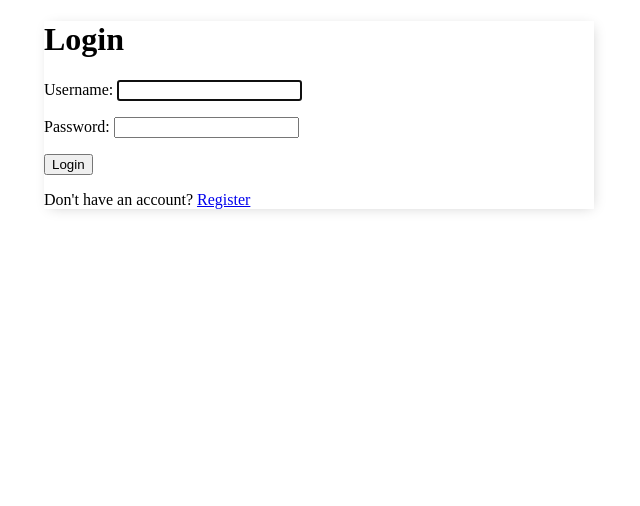
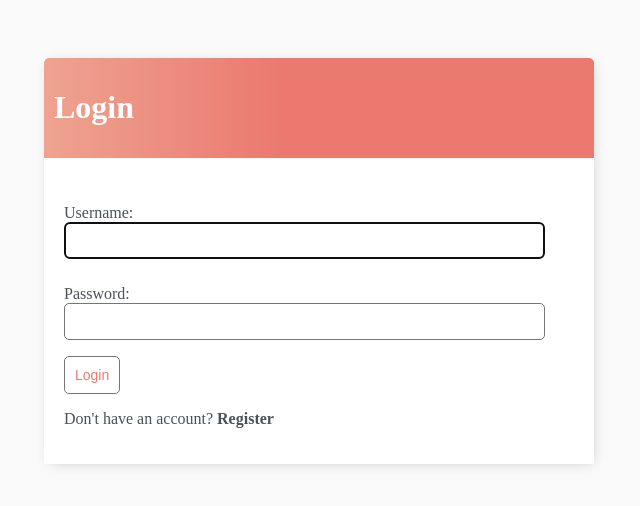
Before and after one commit to Rukaiya/todo-list, a Django app: page /tasks/login/ in a window 1280 px wide. Shown: the top 506 px of the page, without its empty margins (321-961 px from the left). Run offline with Django 4.2, Linux system fonts and the light colour scheme.

Commit message:
css completed

```diff
--- a/templates/tasks/login.html
+++ b/templates/tasks/login.html
@@ -1,13 +1,16 @@
 {% extends 'tasks/main.html' %}
 {% block content %}
 
-<h1>Login</h1>
+<div class="header-bar">
+    <h1>Login</h1>
+</div>
+<div class="card-body">
+    <form method="post">
+        {% csrf_token %}
+        {{form.as_p}}
+        <input class="button" type="submit" value="Login">
+    </form>
+    <p>Don't have an account? <a href="{% url 'register' %}">Register</a> </p>
+</div>
 
-<form method="post">
-    {% csrf_token %}
-    {{form.as_p}}
-    <input type="submit" value="Login">
-</form>
-
-<p>Don't have an account? <a href="{% url 'register' %}">Register</a> </p>
 {% endblock content %}
--- a/templates/tasks/main.html
+++ b/templates/tasks/main.html
@@ -6,6 +6,19 @@
     <meta name="viewport" content="width=device-width, initial-scale=1">
 
     <style>
+        body {
+            background-color: #FAFAFA;
+            padding-top: 50px;
+        }
+        a,
+        p {
+            color: #4b5156
+        }
+
+        a {
+            font-weight: 600;
+            text-decoration: none;
+        }
         .container {
             max-width: 550px;
             margin: auto;
@@ -13,6 +26,7 @@
             -webkit-box-shadow: 2px 2px 13px -4px rgba(0, 0, 0, 0.21);
             box-shadow: 2px 2px 13px -4px rgba(0, 0, 0, 0.21);
         }
+
         .header-bar {
             display: flex;
             justify-content: space-between;
@@ -34,6 +48,80 @@
             border-top: 1px solid #dfe4ea;
             overflow: hidden;
         }
+        .task-title {
+            display: flex;
+            padding: 20px;
+        }
+        .task-title a {
+            text-decoration: none;
+            color: #4b5156;
+            margin-left: 10px;
+        }
+
+        .task-complete-icon {
+            height: 20px;
+            width: 20px;
+            background-color: #69c069;
+            border-radius: 50%;
+        }
+
+        .task-incomplete-icon {
+            height: 20px;
+            width: 20px;
+            background-color: rgb(218, 218, 218);
+            border-radius: 50%;
+        }
+        .delete-link {
+            text-decoration: none;
+            font-weight: 900;
+            color: #cf4949;
+            font-size: 22px;
+            line-height: 0;
+            padding: 20px 0px;
+        }
+        #add-link {
+            color: #69c069;
+            text-decoration: none;
+            font-size: 42px;
+            text-shadow: 1px 1px #81413b;
+        }
+        #search-add-wrapper {
+            display: flex;
+            justify-content: space-between;
+            align-items: center;
+            padding: 20px;
+        }
+        input[type=text],
+        input[type=password],
+        textarea {
+            border: 1px solid #757575;
+            border-radius: 5px;
+            padding: 10px;
+            width: 90%;
+        }
+
+        label {
+            padding-top: 10px !important;
+            display: block;
+        }
+
+        ::placeholder {
+            font-weight: 300;
+            opacity: 0.5;
+        }
+        .button {
+            border: 1px solid #757575;
+            background-color: #FFF;
+            color: #EB796F;
+            padding: 10px;
+            font-size: 14px;
+            border-radius: 5px;
+            cursor: pointer;
+            text-decoration: none;
+        }
+        .card-body {
+            padding: 20px;
+        }
     </style>
 </head>
 <body>
```
Also changed, not shown: templates/tasks/register.html (+17 -7 lines), templates/tasks/task_confirm_delete.html (+10 -3 lines), templates/tasks/task_form.html (+12 -8 lines), templates/tasks/task_list.html (+8 -6 lines).
